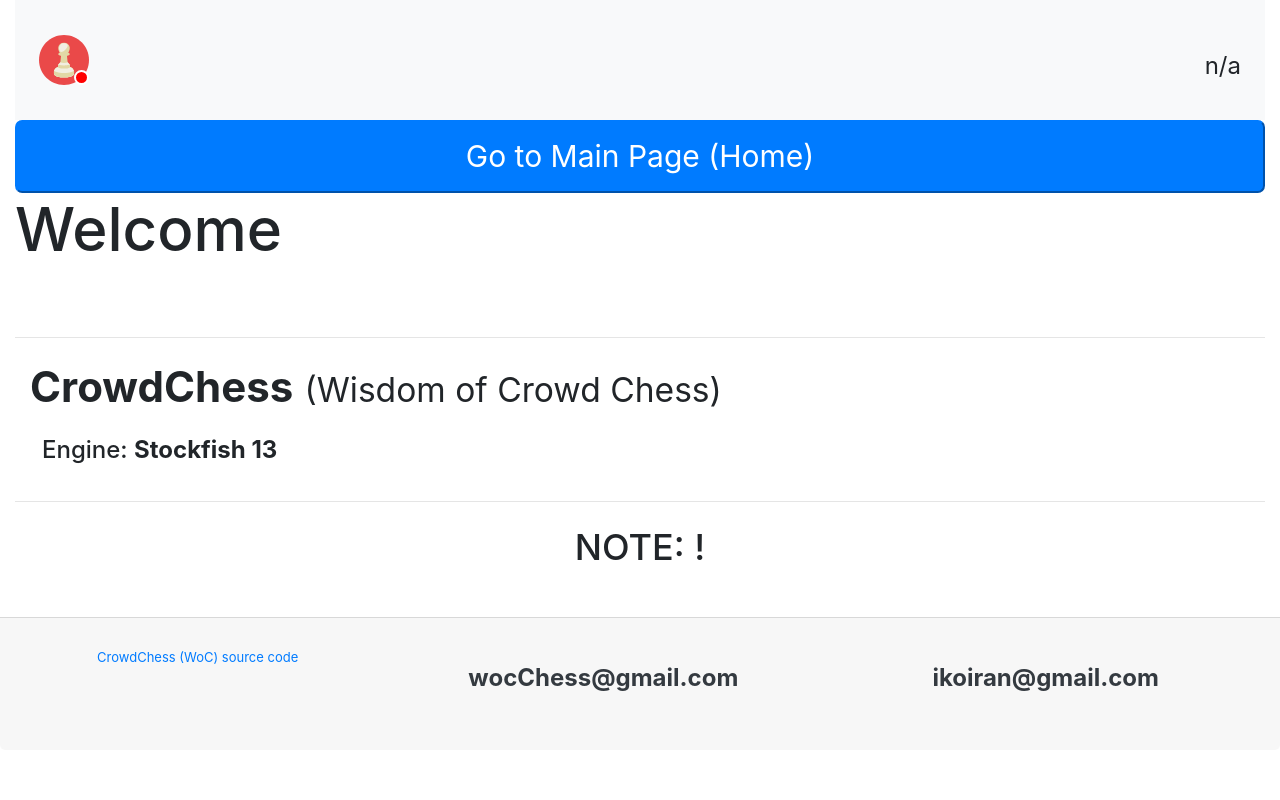
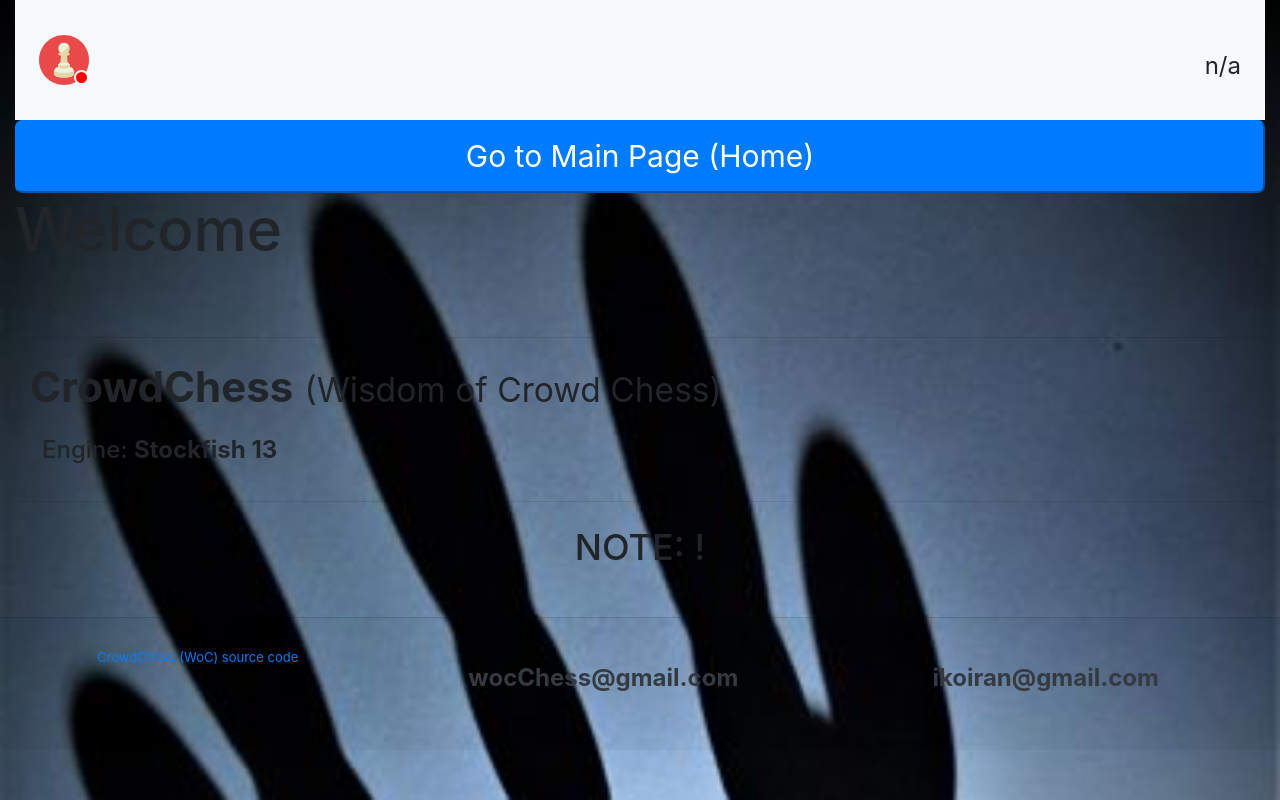
Before and after one commit to 98arYan13/CrowdChess, a Flask app: template src/templates/about.html in a window 1280 px wide. Run offline with Flask 2, Linux system fonts and the light colour scheme; the template is opened without the code that fills it, so the values that code supplies are empty; parts of the project's set-up code (start-up, migrations or seed data) failed here and were passed over; some libraries are stand-ins or nearby versions.

Commit message:
add background image of pawns_crown

```diff
--- a/src/templates/about.html
+++ b/src/templates/about.html
@@ -2,7 +2,14 @@
 {% block title %}Welcome, {{ name }}!{% endblock %}
 {% block head %}
   {{ super() }}
-
+  <style>
+    body {
+      background-image: url('./static/img/pawns_crown.jpg');
+      background-repeat: no-repeat;
+      background-attachment: fixed;
+      background-size: cover;
+    }
+  </style>
 {% endblock %}
 {% block content %}
 
```
Also changed, not shown: src/static/img/pawns_crown.jpg (added).
